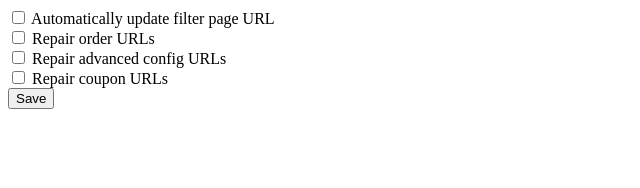
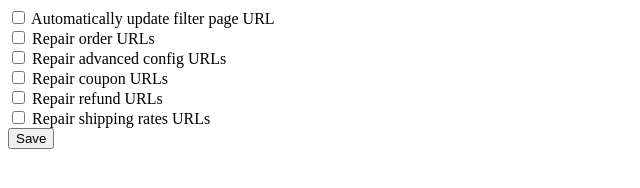
Before and after one commit to Naraceaus/cPanel-Filters, a browser extension: page options.html in a window 1280 px wide. Both pictures are taken after a click on the button "Save". Shown: the whole page, without its empty margins (0-640 px from the left). Drawn offline with Linux system fonts and the light colour scheme.

Commit message:
Shipping Rates automation
Shipping services and rates now have auto urls

```diff
--- a/options.html
+++ b/options.html
@@ -23,6 +23,16 @@
   Repair coupon URLs
 </label>
 <br>
+<label>
+  <input type="checkbox" id="auto-repair-refund-url">
+  Repair refund URLs
+</label>
+<br>
+<label>
+  <input type="checkbox" id="auto-repair-ship-rates-url">
+  Repair shipping rates URLs
+</label>
+<br>
 
 <button id="save">Save</button>
 
--- a/options.js
+++ b/options.js
@@ -6,6 +6,7 @@ function save_options() {
   on_page_options["auto-repair-adv-conf-url"] = document.getElementById('auto-repair-adv-conf-url').checked;
   on_page_options["auto-repair-coupon-url"] = document.getElementById('auto-repair-coupon-url').checked;
   on_page_options["auto-repair-refund-url"] = document.getElementById('auto-repair-refund-url').checked;
+  on_page_options["auto-repair-ship-rates-url"] = document.getElementById('auto-repair-ship-rates-url').checked;
 
 		// Update status to let user know options were saved.
 		var save_btn = document.getElementById('save');
@@ -26,6 +27,7 @@ function load_options() {
 			document.getElementById('auto-repair-adv-conf-url').checked = stored_options["auto-repair-adv-conf-url"];
 			document.getElementById('auto-repair-coupon-url').checked = stored_options["auto-repair-coupon-url"];
 			document.getElementById('auto-repair-refund-url').checked = stored_options["auto-repair-refund-url"];
+			document.getElementById('auto-repair-ship-rates-url').checked = stored_options["auto-repair-ship-rates-url"];
 	});
 }
 
--- a/pageload.js
+++ b/pageload.js
@@ -155,4 +155,8 @@ chrome.storage.sync.get(null, function(stored_options) {
 	if (stored_options["auto-repair-refund-url"]) {
 		repair_url("/_cpanel/refund", {}, ["id"]);
 	}
+	// shipping rates
+	if (stored_options["auto-repair-ship-rates-url"]) {
+		repair_url("/_cpanel/refund", {}, ["id"]);
+	}
 });
--- a/start_up.js
+++ b/start_up.js
@@ -10,6 +10,7 @@ function initialise_options() {
 		default_options["auto-repair-adv-conf-url"]=true;
 		default_options["auto-repair-coupon-url"]=true;
 		default_options["auto-repair-refund-url"]=true;
+		default_options["auto-repair-ship-rates-url"]=true;
 
 		var def_opt_keys = Object.keys(default_options);
 
```
